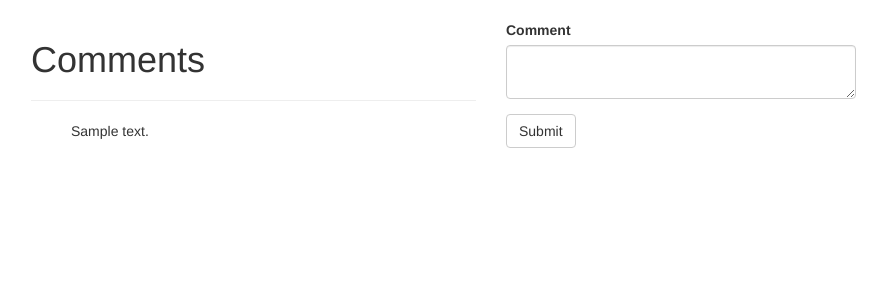
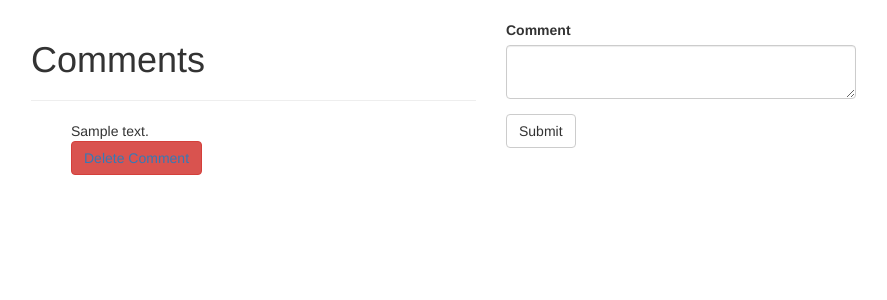
Before and after one commit to JoeshGichon/blog-app, a Flask app: page /comments/1 in a window 1280 px wide. Shown: the part 52-352 px from the top of the page, without its empty margins (54-941 px from the left). Run offline with Flask 2, Linux system fonts and the light colour scheme; tables that the repository leaves empty hold one stand-in row (values such as "Sample post"); some libraries are stand-ins or nearby versions.

Commit message:
enabled users to delete comments

```diff
--- a/app/main/views.py
+++ b/app/main/views.py
@@ -39,7 +39,18 @@ def new_comment(id):
 
     comments_available = Comments.get_comments(id)
     title = 'comments'
-    return render_template('comments.html', title = title, comments_form = form, blog = blogposts,comments_available = comments_available)
+    return render_template('comments.html', title = title, comments_form = form, blogposts = blogposts,comments_available = comments_available)
+
+@main.route('/deletecomment/<int:id>',methods = ['GET','DELETE'])
+@login_required
+def delete_comment(id):
+    comment = Comments.query.filter_by(id = id).first()
+    if comment:
+        db.session.delete(comment)
+        db.session.commit()
+    else:
+        abort(404)
+    return redirect(url_for('/comments', id = comment.blogpost_id))
 
 
 @main.route('/user/<uname>')
--- a/app/templates/comments.html
+++ b/app/templates/comments.html
@@ -8,7 +8,11 @@
             <hr>
             {%for comments in comments_available%}
             <ul class="d-flex">
-              <li style="list-style: none;">{{ comments.comment }}</li>
+              <li style="list-style: none;">{{ comments.comment }} <br>
+                <button class="btn btn-danger">
+                  <a href="/deletecomment/1">Delete Comment</a>
+                </button>
+              </li>
             </ul>
           {%endfor%}
         </div>
--- a/app/templates/macros.html
+++ b/app/templates/macros.html
@@ -5,6 +5,9 @@
         <h1> {{ post.title}} </h1>
         <p> {{ post.content }}</p>
         <h3>By: {{ post.author }}</h3>
+        <button class="btn btn-info">
+            <a href="/comments/1">View Comments</a>
+        </button>
     </div>
     {% endfor %}
 {% endmacro %}
--- a/app/templates/new_blogpost.html
+++ b/app/templates/new_blogpost.html
@@ -10,9 +10,6 @@
             <hr>
             {% if post %}
                 {{ macro.displayBlogPost(post) }}
-                <button class="btn btn-info">
-                    <a href="/comments/1">View Comments</a>
-                </button>
             {% else%}
                 <h3 class="text-center">No Blog Posts at the momment
             {% endif %}
```
